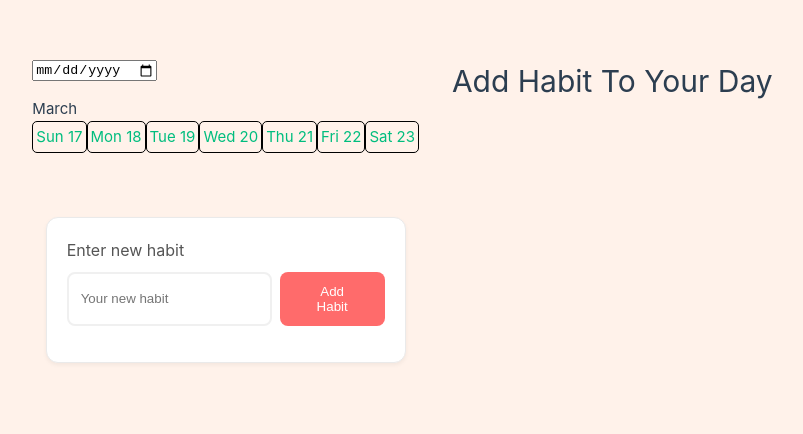
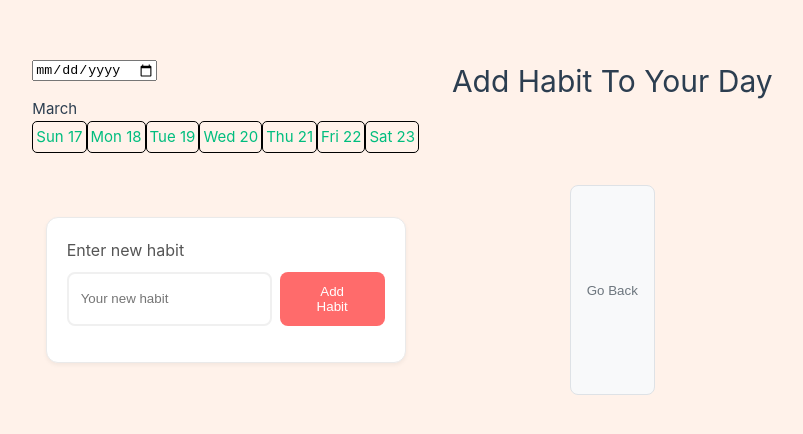
Before and after one commit to KarolisGaiv/habit-tracker, a Vue app: page /day/1/addHabit in a window 1280 px wide. Shown: the part 174-608 px from the top of the page, without its empty margins (221-1024 px from the left). Built offline with nearby package versions, Linux system fonts and the light colour scheme.

Commit message:
fix add habit view with go back btn

```diff
--- a/src/views/AddHabit/AddHabit.vue
+++ b/src/views/AddHabit/AddHabit.vue
@@ -52,7 +52,6 @@ function goBack() {
   <transition name="fade">
     <div v-if="habitAddedMessage" class="success-msg">
       <p>{{ habitAddedMessage }}</p>
-      <button @click="goBack" type="button" class="go-back-btn">Go Back</button>
     </div>
   </transition>
   <form class="wrapper" @submit.prevent="addHabit">
@@ -62,6 +61,9 @@ function goBack() {
       <button class="add-btn" type="submit">Add Habit</button>
     </div>
   </form>
+  <div class="bottom-wrapper">
+    <button @click="goBack" type="button" class="go-back-btn">Go Back</button>
+  </div>
 </template>
 
 <style scoped>
@@ -120,8 +122,7 @@ input:focus {
   cursor: pointer;
   border: 1px solid #dee2e6;
   border-radius: 0.5rem;
-  padding: 0.5rem;
-  margin-left: 0.5rem;
+  padding: 1rem;
 }
 
 .go-back-btn:hover {
@@ -150,4 +151,9 @@ input:focus {
 .fade-leave-to {
   opacity: 0;
 }
+
+.bottom-wrapper {
+  display: flex;
+  justify-content: center;
+}
 </style>
```
